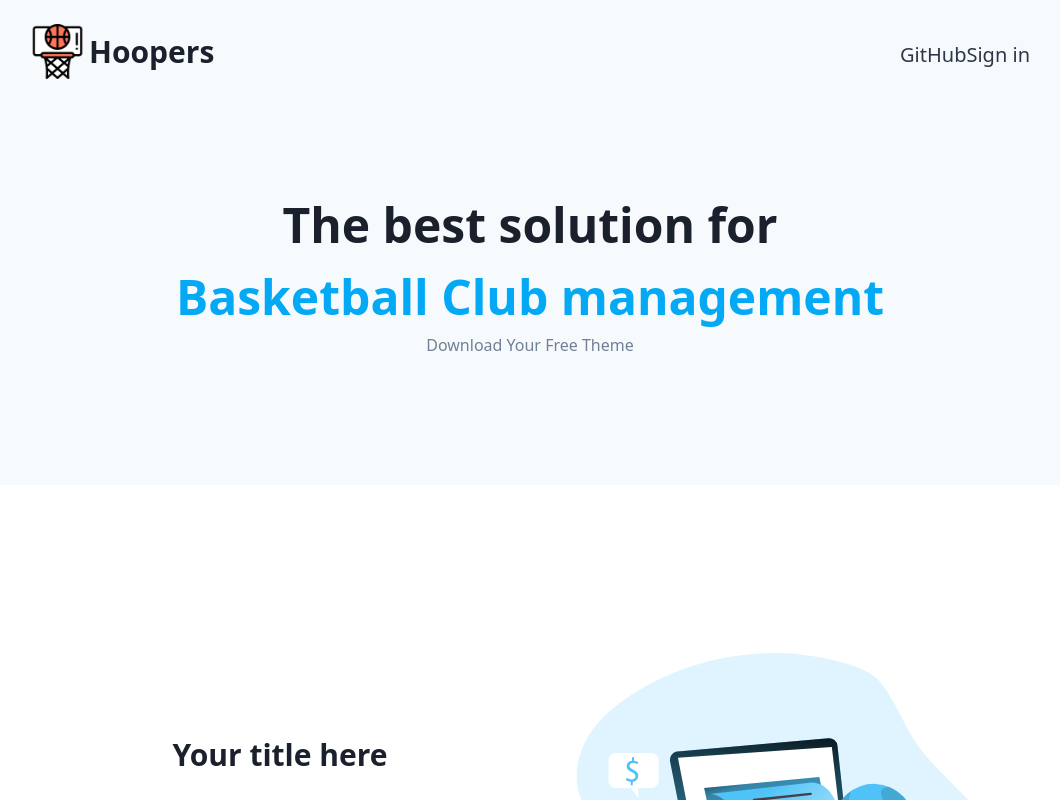
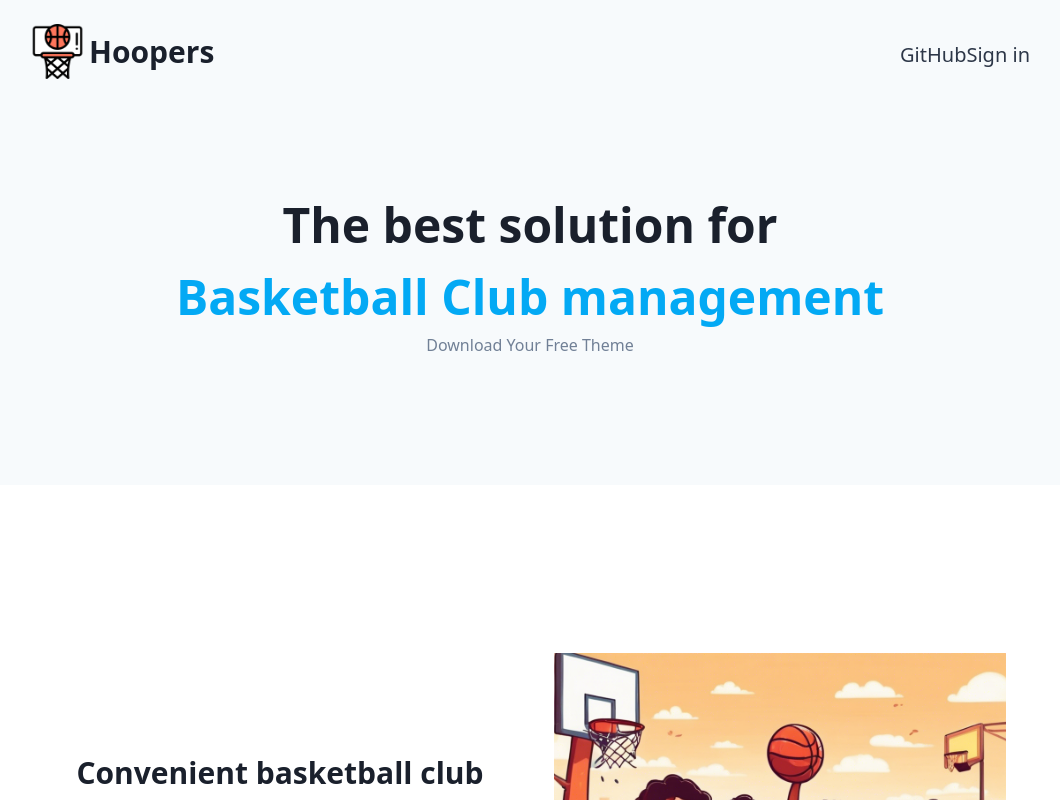
Before and after one commit to maxHyeon/hoopers-landing, a Next.js app: page / in a window 1280 px wide. Shown: the top 800 px of the page, without its empty margins (110-1170 px from the left). Built offline with nearby package versions, Linux system fonts and the light colour scheme.

Commit message:
mod content

```diff
--- a/src/templates/VerticalFeatures.tsx
+++ b/src/templates/VerticalFeatures.tsx
@@ -7,10 +7,10 @@ const VerticalFeatures = () => (
     // description="Lorem ipsum dolor sit amet, consectetur adipiscing elit. Phasellus malesuada nisi tellus, non imperdiet nisi tempor at."
   >
     <VerticalFeatureRow
-      title="Your title here"
-      description="Lorem ipsum dolor sit amet, consectetur adipiscing elit. Suspendisse bibendum, nunc non posuere consectetur, justo erat semper enim, non hendrerit dui odio id enim."
-      image="/assets/images/feature.svg"
-      imageAlt="First feature alt text"
+      title="Convenient basketball club management"
+      description="Just enjoy basketball! We provide information management for club members, game information management, and management for attendance."
+      image="/assets/images/play-basketball.png"
+      imageAlt="playbasketball"
     />
   </Section>
 );
```
